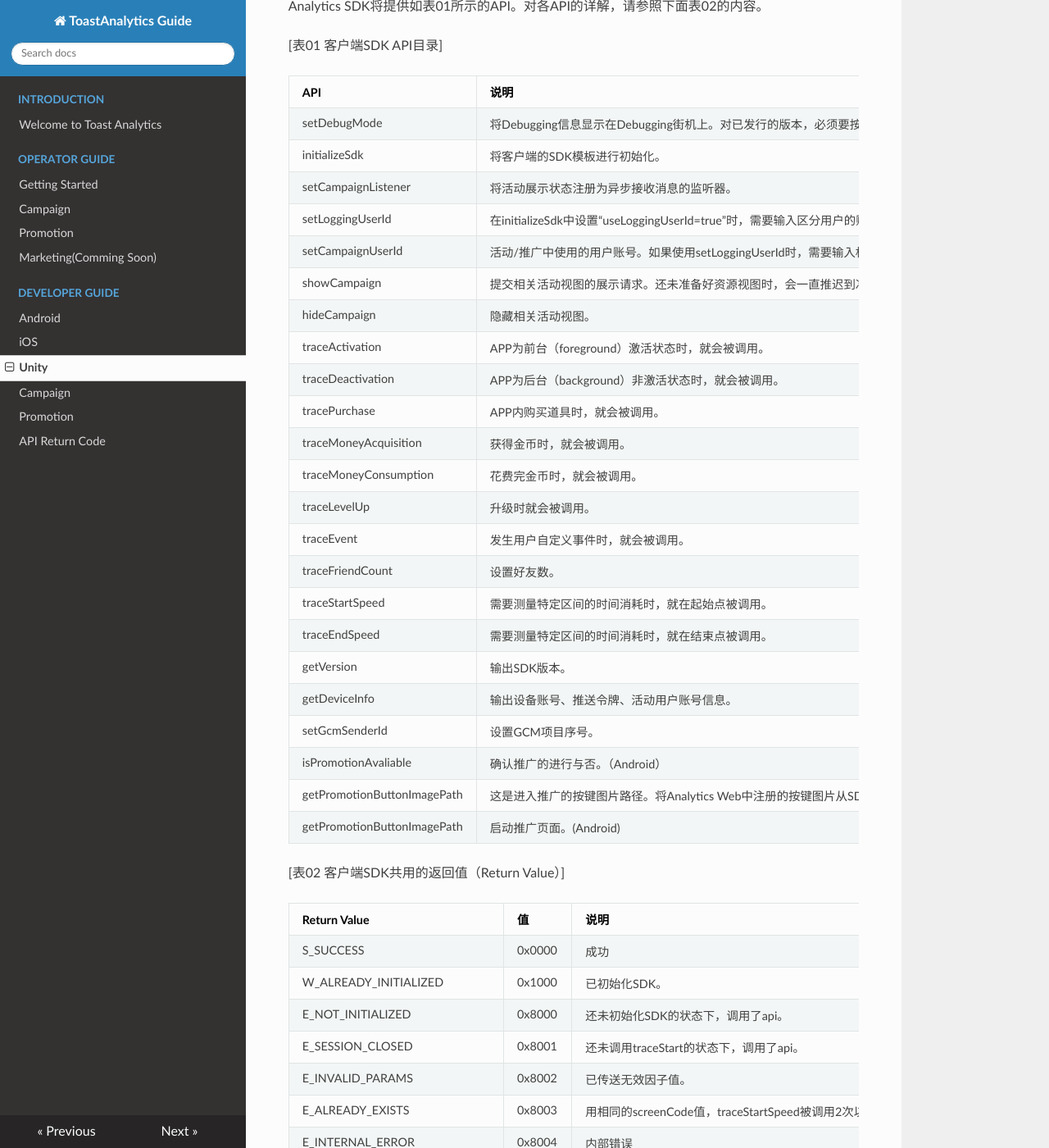
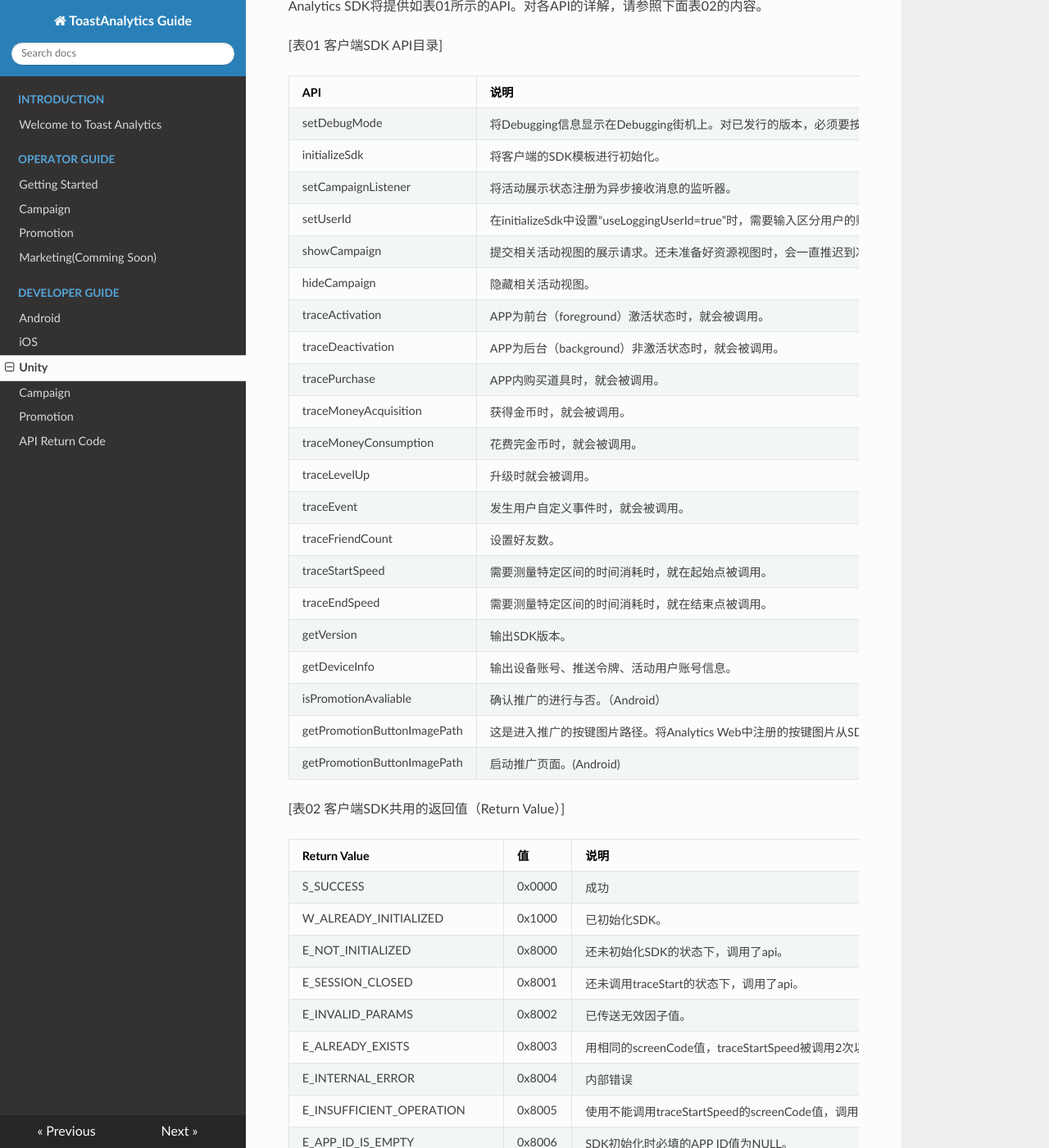
Before and after one commit to ToastAnalytics/ToastAnalytics_ZH, an MkDocs documentation site: the page built from docs/Developer/6. Unity Developer Guide.md, in a window 1280 px wide and 1400 px high, scrolled down 14791 px. Shown: the whole window at 82% size. Built offline with MkDocs 1.6.1, drawn with Linux system fonts in a browser that asks for light colours; nearby versions of some CDN libraries; old or Windows-style settings are respelled for this version of MkDocs.

Commit message:
Update 6. Unity Developer Guide.md

```diff
--- a/docs/Developer/6. Unity Developer Guide.md
+++ b/docs/Developer/6. Unity Developer Guide.md
@@ -564,8 +564,7 @@ Analytics SDK将提供如表01所示的API。对各API的详解，请参照下
 |setDebugMode| 将Debugging信息显示在Debugging街机上。对已发行的版本，必须要按false 进行设置。|
 |initializeSdk| 将客户端的SDK模板进行初始化。|
 |setCampaignListener| 将活动展示状态注册为异步接收消息的监听器。|
-|setLoggingUserId| 在initializeSdk中设置“useLoggingUserId=true”时，需要输入区分用户的账号。|
-|setCampaignUserId| 活动/推广中使用的用户账号。如果使用setLoggingUserId时，需要输入相同的值。|
+|setUserId| 在initializeSdk中设置“useLoggingUserId=true”时，需要输入区分用户的账号。|
 |showCampaign| 提交相关活动视图的展示请求。还未准备好资源视图时，会一直推迟到准备就绪为止；当展示活动视图时，可以通过在setOnCampaignListener上注册的监听器接收消息。|
 |hideCampaign| 隐藏相关活动视图。|
 |traceActivation| APP为前台（foreground）激活状态时，就会被调用。|
@@ -580,7 +579,6 @@ Analytics SDK将提供如表01所示的API。对各API的详解，请参照下
 |traceEndSpeed| 需要测量特定区间的时间消耗时，就在结束点被调用。|
 |getVersion| 输出SDK版本。|
 |getDeviceInfo| 输出设备账号、推送令牌、活动用户账号信息。|
-|setGcmSenderId| 设置GCM项目序号。|
 |isPromotionAvaliable| 确认推广的进行与否。（Android）|
 |getPromotionButtonImagePath| 这是进入推广的按键图片路径。将Analytics Web中注册的按键图片从SDK下载后，保存在app cache的路径里。 (/data/data/[package name]/cache/[filename]) (Android)|
 |getPromotionButtonImagePath| 启动推广页面。(Android)|
```
